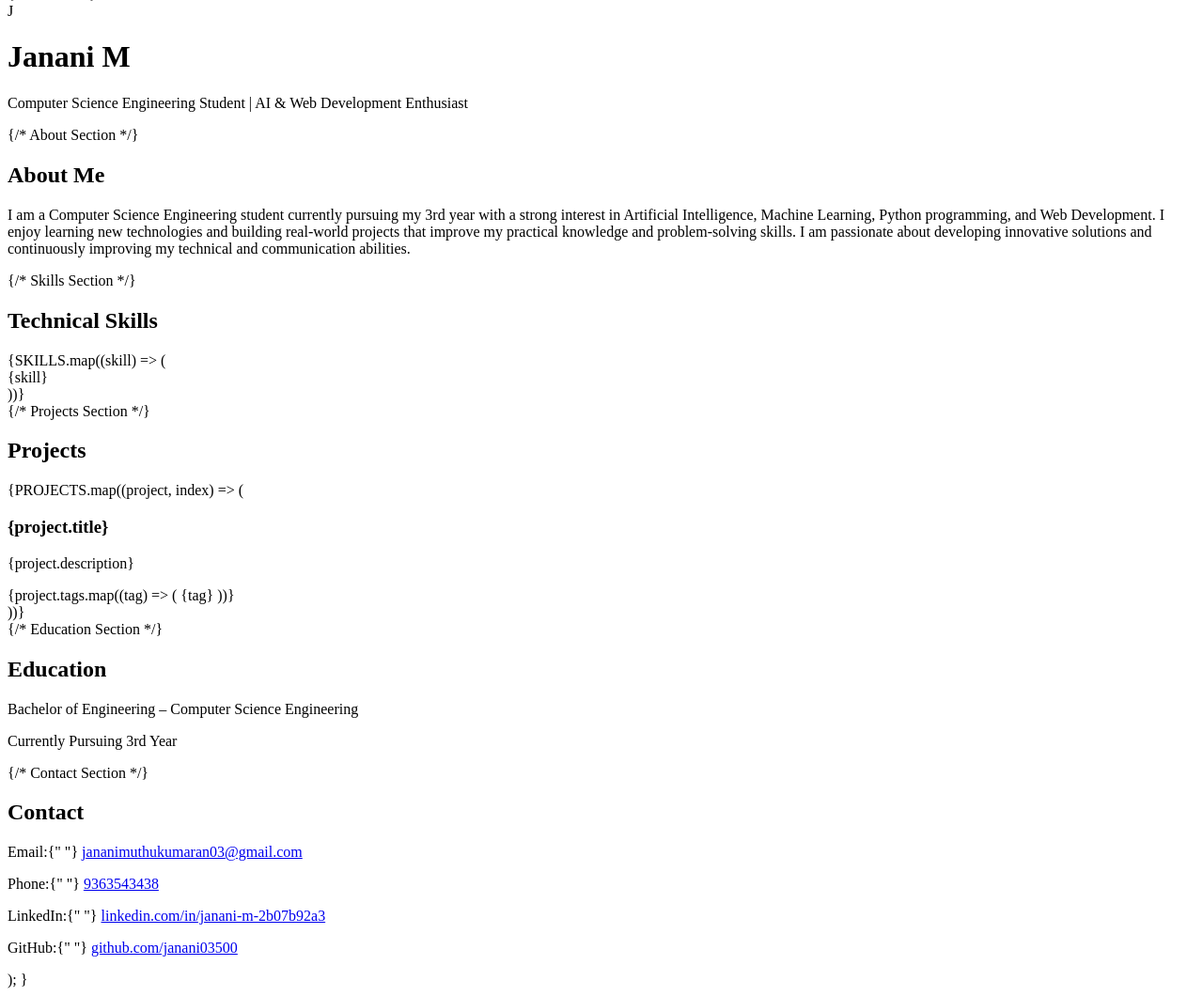
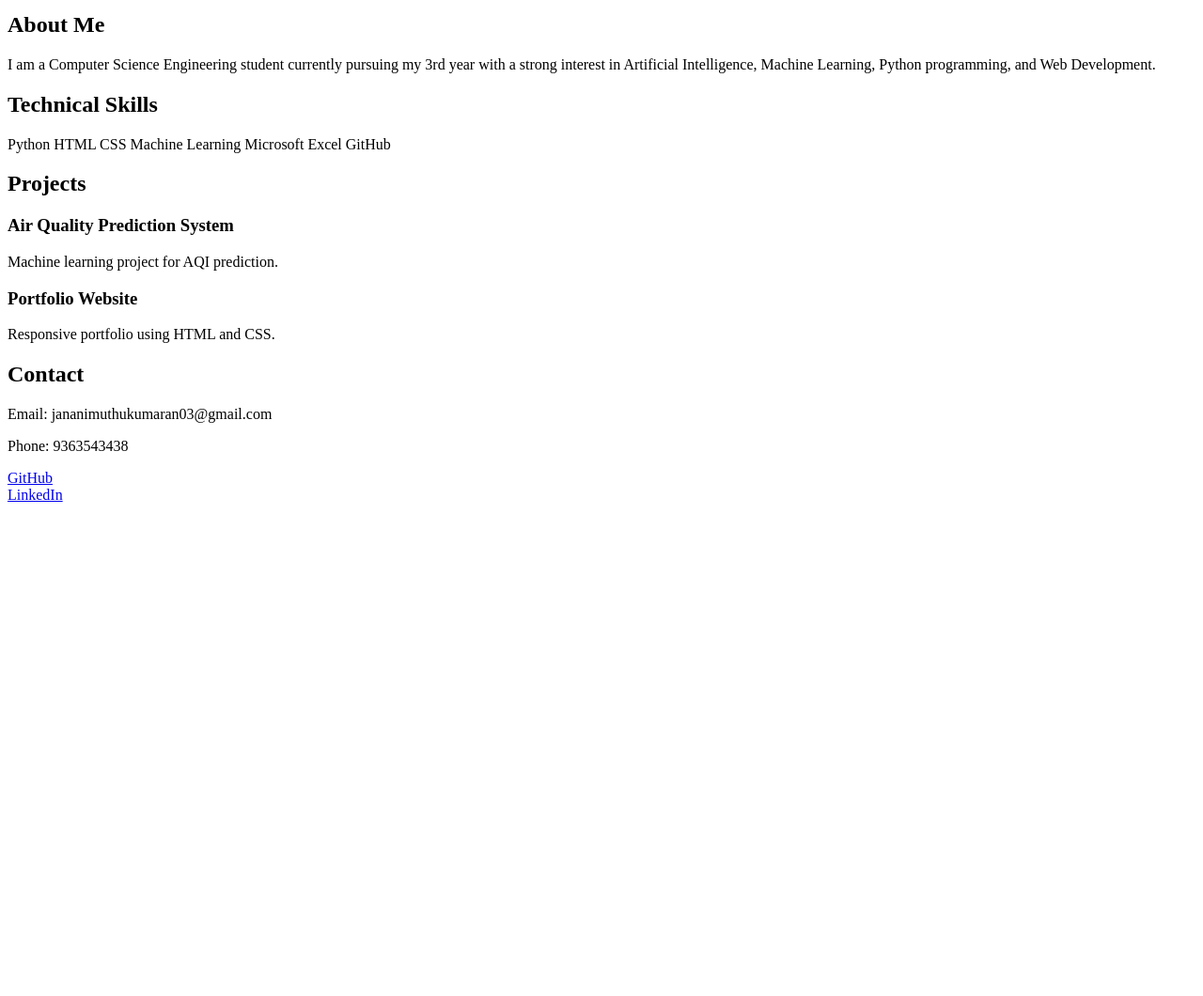
Before and after one commit to janani03500/portfolio, a plain HTML site: page index.html in a window 1280 px wide. Shown: the part 131-1191 px from the top of the page at 94% size. After the commit the page ends 800 px from the top, so only its background shows below. Drawn offline with Linux system fonts and the light colour scheme.

Commit message:
Update index.html

```diff
--- a/index.html
+++ b/index.html
@@ -1,187 +1,67 @@
-import React from 'react';
+<!DOCTYPE html>
+<html>
+<head>
+  <title>Janani Portfolio</title>
+  <link rel="stylesheet" href="style.css">
+</head>
 
-// Centralized Data Structure for easy updates
-const SKILLS = [
-  "Python",
-  "HTML",
-  "CSS",
-  "Machine Learning",
-  "Microsoft Excel",
-  "Excel Data Analysis",
-  "GitHub",
-  "Basic Java",
-  "Data Preprocessing",
-];
+<body>
 
-const PROJECTS = [
-  {
-    title: "Air Quality Prediction System",
-    description: "Developed a machine learning project to predict Air Quality Index (AQI) levels using pollution datasets. The project involved data preprocessing, feature engineering, and model evaluation using Python libraries such as Pandas, NumPy, and Scikit-learn.",
-    tags: ["Python", "Machine Learning", "Scikit-learn", "Pandas"]
-  },
-  {
-    title: "Personal Portfolio Website",
-    description: "Created a responsive portfolio website using HTML and CSS with a clean and user-friendly design to showcase skills, projects, and personal information.",
-    tags: ["HTML", "CSS", "Responsive Design"]
-  },
-  {
-    title: "Student Management System",
-    description: "Developed a basic system for managing student records and details with a focus on programming logic and data handling.",
-    tags: ["Java", "Data Handling", "Logic"]
-  }
-];
+<div class="container">
 
-export default function Portfolio() {
-  return (
-    <div className="min-h-screen bg-gradient-to-br from-slate-900 via-purple-900 to-slate-900 text-white p-6">
-      <div className="max-w-5xl mx-auto bg-white/10 backdrop-blur-lg border border-white/20 shadow-2xl rounded-3xl p-8">
-
-        {/* Header */}
-        <header className="text-center mb-12 pt-6">
-          <div className="w-32 h-32 mx-auto rounded-full bg-gradient-to-r from-pink-500 to-violet-500 flex items-center justify-center text-5xl font-bold mb-6 shadow-2xl">
-            J
+  <div class="header">
+    <div class="logo">J</div>
+    <h1>Janani M</h1>
+    <p>Computer Science Engineering Student | AI & Web Development Enthusiast</p>
   </div>
 
-          <h1 className="text-6xl font-extrabold bg-gradient-to-r from-pink-400 to-blue-400 bg-clip-text text-transparent">
-            Janani M
-          </h1>
-
-          <p className="text-xl mt-4 text-gray-300">
-            Computer Science Engineering Student | AI & Web Development Enthusiast
-          </p>
-        </header>
-
-        {/* About Section */}
-        <section className="mb-10" aria-labelledby="about-heading">
-          <h2 id="about-heading" className="text-3xl font-bold mb-6 text-pink-300">
-            About Me
-          </h2>
-          <p className="text-gray-200 leading-8 text-lg">
-            I am a Computer Science Engineering student currently pursuing my
-            3rd year with a strong interest in Artificial Intelligence,
-            Machine Learning, Python programming, and Web Development.
-            I enjoy learning new technologies and building real-world
-            projects that improve my practical knowledge and problem-solving
-            skills. I am passionate about developing innovative solutions
-            and continuously improving my technical and communication abilities.
+  <section>
+    <h2>About Me</h2>
+    <p>
+      I am a Computer Science Engineering student currently pursuing my 3rd year
+      with a strong interest in Artificial Intelligence, Machine Learning,
+      Python programming, and Web Development.
     </p>
   </section>
 
-        {/* Skills Section */}
-        <section className="mb-10" aria-labelledby="skills-heading">
-          <h2 id="skills-heading" className="text-3xl font-bold mb-6 text-pink-300">
-            Technical Skills
-          </h2>
+  <section>
+    <h2>Technical Skills</h2>
 
-          <div className="grid grid-cols-2 md:grid-cols-3 gap-4">
-            {SKILLS.map((skill) => (
-              <div
-                key={skill}
-                className="bg-white/20 border border-white/10 hover:scale-105 transition-all duration-300 rounded-2xl p-4 text-center font-semibold shadow-lg"
-              >
-                {skill}
-              </div>
-            ))}
+    <div class="skills">
+      <span>Python</span>
+      <span>HTML</span>
+      <span>CSS</span>
+      <span>Machine Learning</span>
+      <span>Microsoft Excel</span>
+      <span>GitHub</span>
     </div>
   </section>
 
-        {/* Projects Section */}
-        <section className="mb-10" aria-labelledby="projects-heading">
-          <h2 id="projects-heading" className="text-3xl font-bold mb-6 text-pink-300">
-            Projects
-          </h2>
+  <section>
+    <h2>Projects</h2>
 
-          <div className="space-y-5">
-            {PROJECTS.map((project, index) => (
-              <div
-                key={index}
-                className="bg-white/10 border border-white/10 rounded-2xl p-6 shadow-xl hover:-translate-y-1 transition-all duration-300"
-              >
-                <h3 className="text-2xl font-bold text-blue-300">
-                  {project.title}
-                </h3>
-                <p className="mt-3 text-gray-200 leading-7">
-                  {project.description}
-                </p>
-                <div className="flex flex-wrap gap-2 mt-4">
-                  {project.tags.map((tag) => (
-                    <span
-                      key={tag}
-                      className="text-xs bg-pink-500/20 text-pink-300 px-3 py-1 rounded-full font-medium border border-pink-500/30"
-                    >
-                      {tag}
-                    </span>
-                  ))}
+    <div class="card">
+      <h3>Air Quality Prediction System</h3>
+      <p>Machine learning project for AQI prediction.</p>
     </div>
-              </div>
-            ))}
+
+    <div class="card">
+      <h3>Portfolio Website</h3>
+      <p>Responsive portfolio using HTML and CSS.</p>
     </div>
   </section>
 
-        {/* Education Section */}
-        <section className="mb-10" aria-labelledby="education-heading">
-          <h2 id="education-heading" className="text-3xl font-bold mb-6 text-pink-300">
-            Education
-          </h2>
+  <section>
+    <h2>Contact</h2>
 
-          <div className="bg-white/10 border border-white/10 rounded-2xl p-6 shadow-xl">
-            <p className="text-xl font-bold text-blue-300">
-              Bachelor of Engineering – Computer Science Engineering
-            </p>
-            <p className="text-gray-300 mt-2">
-              Currently Pursuing 3rd Year
-            </p>
-          </div>
-        </section>
+    <p>Email: jananimuthukumaran03@gmail.com</p>
+    <p>Phone: 9363543438</p>
 
-        {/* Contact Section */}
-        <section aria-labelledby="contact-heading">
-          <h2 id="contact-heading" className="text-3xl font-bold mb-6 text-pink-300">
-            Contact
-          </h2>
-
-          <div className="bg-white/10 border border-white/10 rounded-2xl p-6 shadow-xl space-y-4">
-            <p>
-              <span className="font-semibold">Email:</span>{" "}
-              <a href="mailto:jananimuthukumaran03@gmail.com" className="text-cyan-300 hover:text-cyan-200 underline">
-                jananimuthukumaran03@gmail.com
-              </a>
-            </p>
-
-            <p>
-              <span className="font-semibold">Phone:</span>{" "}
-              <a href="tel:9363543438" className="text-cyan-300 hover:text-cyan-200 underline">
-                9363543438
-              </a>
-            </p>
-
-            <p>
-              <span className="font-semibold">LinkedIn:</span>{" "}
-              <a
-                href="https://www.linkedin.com/in/janani-m-2b07b92a3"
-                target="_blank"
-                rel="noopener noreferrer"
-                className="text-cyan-300 underline hover:text-cyan-200"
-              >
-                linkedin.com/in/janani-m-2b07b92a3
-              </a>
-            </p>
-
-            <p>
-              <span className="font-semibold">GitHub:</span>{" "}
-              <a
-                href="https://github.com/janani03500"
-                target="_blank"
-                rel="noopener noreferrer"
-                className="text-cyan-300 underline hover:text-cyan-200"
-              >
-                github.com/janani03500
-              </a>
-            </p>
-          </div>
+    <a href="https://github.com/janani03500">GitHub</a><br>
+    <a href="https://www.linkedin.com/in/janani-m-2b07b92a3">LinkedIn</a>
   </section>
 
 </div>
-    </div>
-  );
-}
+
+</body>
+</html>
```
Lines whose indentation alone changed are shown as unchanged.
